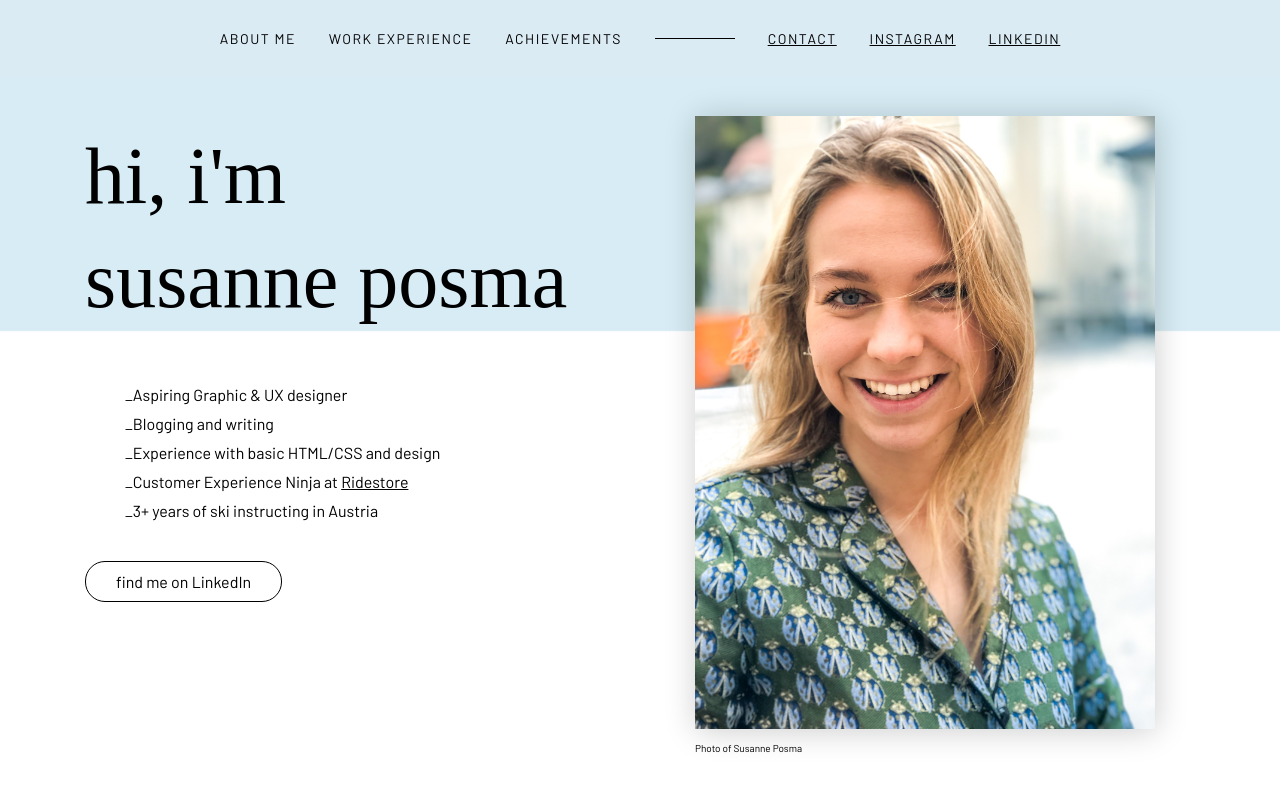
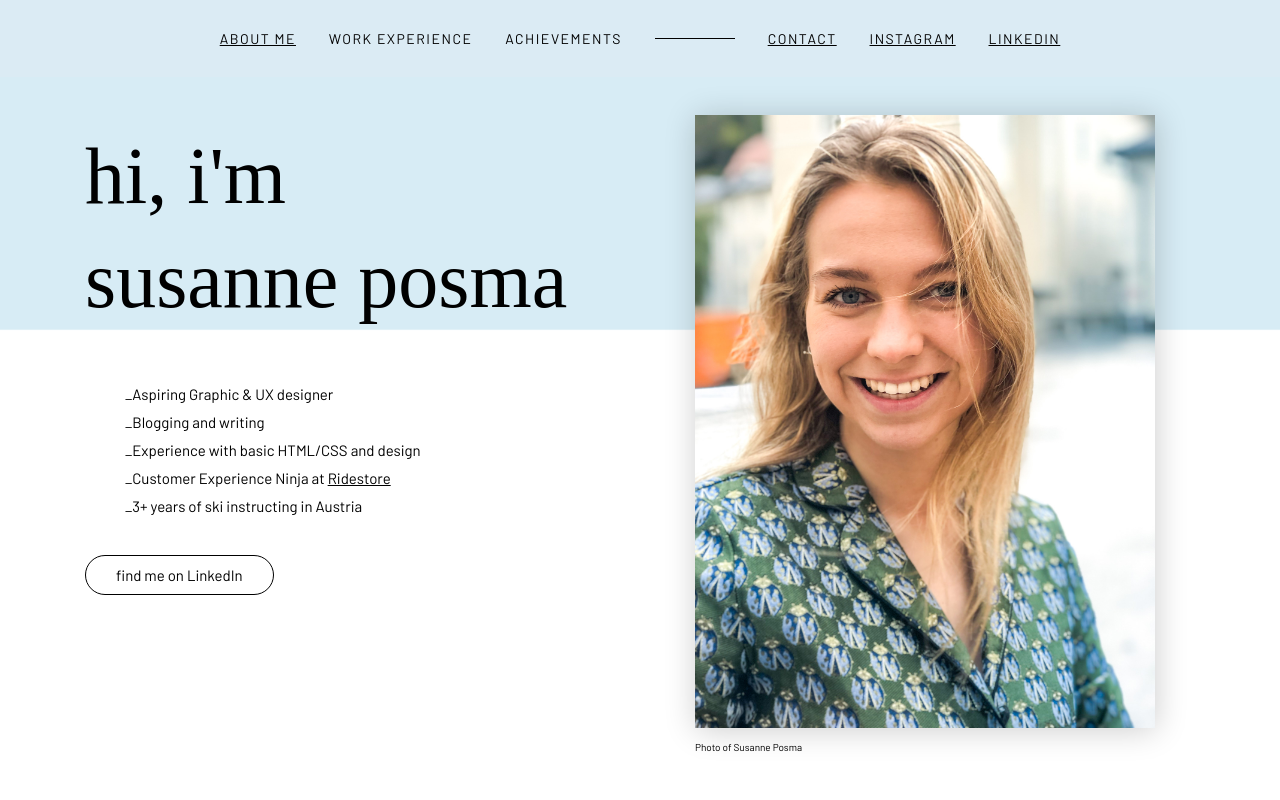
Before and after one commit to susanneeva/susanneeva.github.io, a plain HTML site: page index.html in a window 1280 px wide. Shown: the top 800 px of the page. Drawn offline with Linux system fonts and the light colour scheme; a web font is replaced by a local one.

Commit message:
Added more IMG + changed some CSS fault

```diff
--- a/css/styles.css
+++ b/css/styles.css
@@ -2,7 +2,7 @@ body {
   font-family: 'Barlow', sans-serif;
   margin: 0;
   padding: 0;
-  font-size: 15px:
+  font-size: 15px;
 }
 nav {
   background-color: #DBEBF4;
--- a/index.html
+++ b/index.html
@@ -14,7 +14,7 @@
    <!-- top page navigation -->
    <nav>
     <ul>
-      <li>about me</li>
+      <li><a href="Webpage_FilePath">about me</a></li>
       <li>work experience</li>
       <li>achievements</li>
       <li class="empty"></li>
```
Also changed, not shown: aboutme.html (added), img/balloon-sticker.jpg (added), img/blue-diamant-sticker-2.jpg (added), img/blue-diamant-sticker.png (added), img/blue-flower-sticker.jpg (added), img/cactus-sticker.png (added), img/heart-message-sticker.png (added), img/pink-heart.png (added), img/plants-sticker.png (added), img/snow-background.jpg (added), img/stars-sticker.jfif (added), img/sunflower-sticker-2.png (added), img/sunflower-sticker.jpg (added), img/watermelon-sticker-2.png (added), 1 more files.
